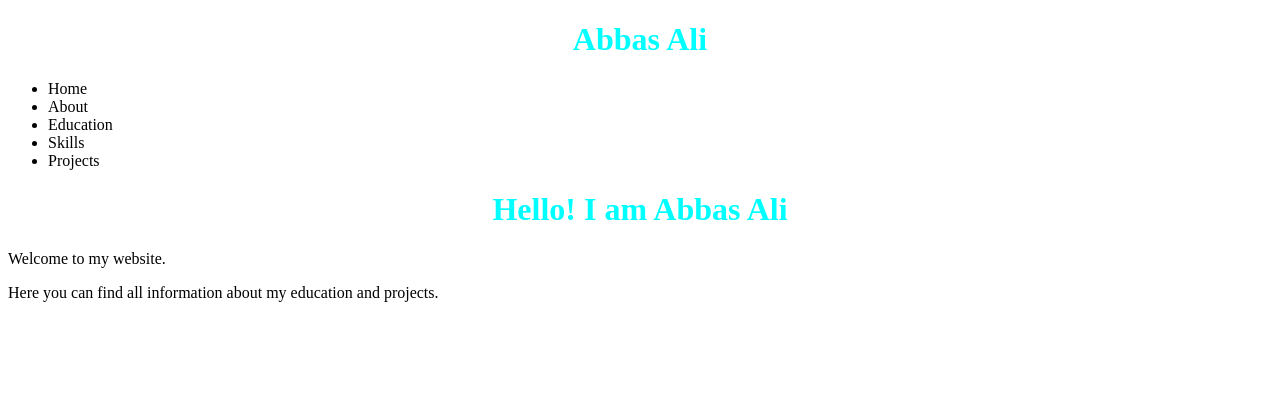
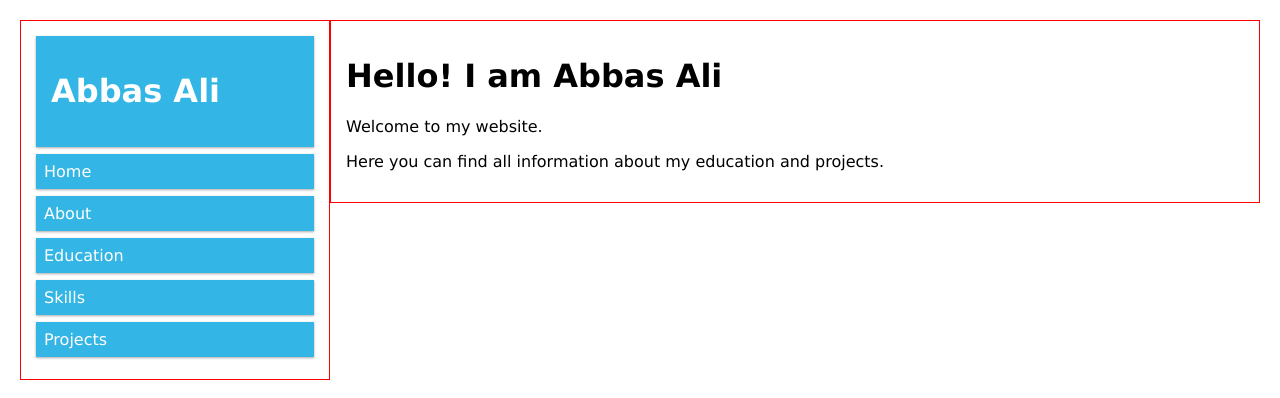
Before and after one commit to AbbasAli47/AbbasAli47.github.io, a plain HTML site: page index.html in a window 1280 px wide. Drawn offline with Linux system fonts and the light colour scheme.

Commit message:
Update Styles.css

```diff
--- a/Styles.css
+++ b/Styles.css
@@ -1,4 +1,65 @@
-h1 {
-    color:aqua;
+* {
+  box-sizing: border-box;
+}
+﻿h1 {
+    color:blue;
     text-align:center;
 }
+.col-1 {width: 8.33%;}
+.col-2 {width: 16.66%;}
+.col-3 {width: 25%;}
+.col-4 {width: 33.33%;}
+.col-5 {width: 41.66%;}
+.col-6 {width: 50%;}
+.col-7 {width: 58.33%;}
+.col-8 {width: 66.66%;}
+.col-9 {width: 75%;}
+.col-10 {width: 83.33%;}
+.col-11 {width: 91.66%;}
+.col-12 {width: 100%;}
+
+/*other elements will be placed as if the columns do not exist........*/
+.row::after {
+  content: "";
+  clear: both;
+  display: table;
+}
+[class*="col-"] {
+  float: left;
+  padding: 15px;
+  border: 1px solid red;
+  height: 100%;
+}
+html {
+  font-family: "Lucida Sans", sans-serif;
+}
+
+.header {
+  background-color: #9933cc;
+  color: #ffffff;
+  padding: 15px;
+  margin-bottom: 7px;
+  background-color :#33b5e5;
+  color: #ffffff;
+  box-shadow: 0 1px 3px rgba(0,0,0,0.12), 0 1px 2px rgba(0,0,0,0.24);
+}
+body {
+  margin: 20px;
+}
+.menu ul {
+  list-style-type: none;
+  margin: 0;
+  padding: 0;
+}
+
+.menu li {
+  padding: 8px;
+  margin-bottom: 7px;
+  background-color :#33b5e5;
+  color: #ffffff;
+  box-shadow: 0 1px 3px rgba(0,0,0,0.12), 0 1px 2px rgba(0,0,0,0.24);
+}
+
+.menu li:hover {
+  background-color: #0099cc;
+}
```
